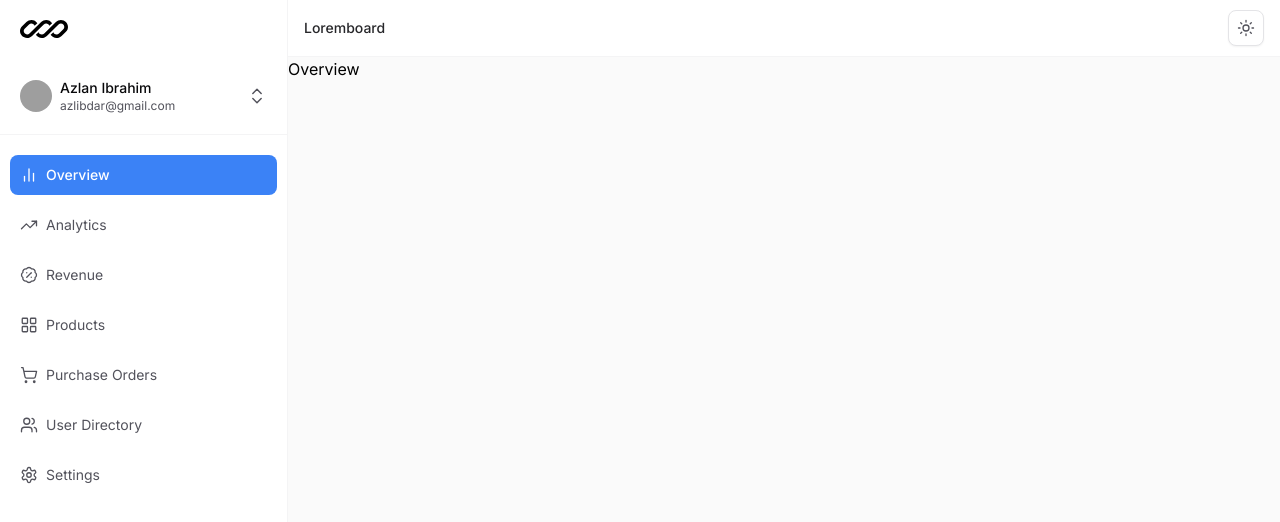
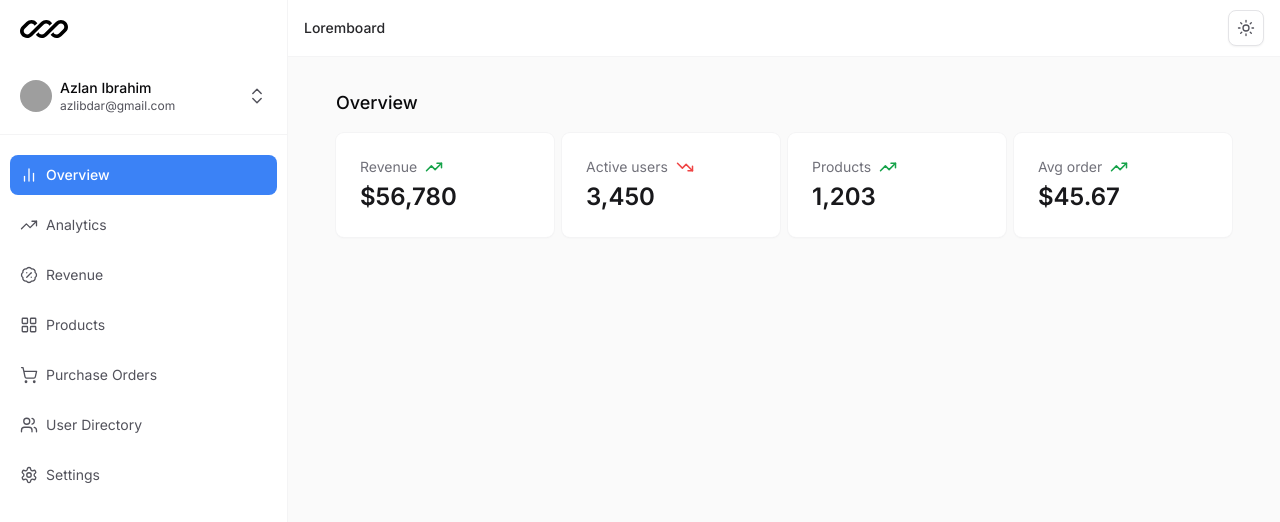
Before and after one commit to azlibdar/loremboard, a React (Vite) app: page / in a window 1280 px wide. Shown: the top 522 px of the page. Built offline with nearby package versions, Linux system fonts and the light colour scheme; grey boxes are pictures that could not be loaded.

Commit message:
add stats for overview page and make reusable components

```diff
--- a/package.json
+++ b/package.json
@@ -10,6 +10,7 @@
     "preview": "vite preview"
   },
   "dependencies": {
+    "@tailwindcss/container-queries": "^0.1.1",
     "clsx": "^2.1.1",
     "lucide-react": "^0.462.0",
     "motion": "^11.12.0",
--- /dev/null
+++ b/src/components/Typography/Heading.tsx
@@ -0,0 +1,9 @@
+interface Props {
+  children: React.ReactNode;
+}
+
+const Heading = ({ children }: Props) => {
+  return <h1 className="text-base lg:text-lg font-medium text-zinc-950 dark:text-zinc-100">{children}</h1>;
+};
+
+export default Heading;
--- /dev/null
+++ b/src/components/chart/StatsCard.tsx
@@ -0,0 +1,36 @@
+import { TrendingDown, TrendingUp } from "lucide-react";
+
+interface Props {
+  title: string;
+  value: string;
+  change?: number;
+}
+
+const StatsCard = ({ title, value, change }: Props) => {
+  const calculateChange = () => {
+    if (change) {
+      return change > 0 ? `+${change}% in 24hrs` : change < 0 ? `${change}% in 24hrs` : "0% in 24hrs";
+    }
+  };
+  return (
+    <div
+      title={calculateChange()}
+      className="w-full bg-white dark:bg-zinc-900 transition shadow-sm ring-1 ring-zinc-100 dark:ring-zinc-800 p-6 rounded-lg"
+    >
+      <h3 className="text-sm text-zinc-500 dark:text-zinc-400 flex items-center gap-2">
+        {title}
+        <span className="center-everything">
+          {change &&
+            (change > 0 ? (
+              <TrendingUp size={18} className="text-green-600 dark:text-green-500" />
+            ) : change < 0 ? (
+              <TrendingDown size={18} className="text-red-500" />
+            ) : null)}
+        </span>
+      </h3>
+      <p className="text-xl lg:text-2xl mt-1 font-semibold text-zinc-900 dark:text-zinc-100">{value}</p>
+    </div>
+  );
+};
+
+export default StatsCard;
--- /dev/null
+++ b/src/components/layout/Section.tsx
@@ -0,0 +1,13 @@
+interface Props {
+  children: React.ReactNode;
+}
+
+const Section = ({ children }: Props) => {
+  return (
+    <section className="w-full container-type">
+      <div className="max-w-7xl mx-auto py-8 px-4 lg:px-12">{children}</div>
+    </section>
+  );
+};
+
+export default Section;
--- a/src/index.css
+++ b/src/index.css
@@ -15,6 +15,10 @@ body {
   @apply bg-zinc-50 dark:bg-zinc-950;
 }
 
+.container-type {
+  container-type: inline-size;
+}
+
 .center-everything {
   @apply flex items-center justify-center;
 }
--- a/src/pages/Overview/Overview.tsx
+++ b/src/pages/Overview/Overview.tsx
@@ -1,5 +1,19 @@
+import StatsCard from "../../components/chart/StatsCard";
+import Section from "../../components/layout/Section";
+import Heading from "../../components/Typography/Heading";
+import { overviewStats } from "./data";
+
 const Overview = () => {
-  return <div>Overview</div>;
+  return (
+    <Section>
+      <Heading>Overview</Heading>
+      <div className="@container py-4 grid grid-cols-2 @[900px]:grid-cols-4 gap-2">
+        {overviewStats.map((stat) => (
+          <StatsCard key={stat.title} title={stat.title} value={stat.value} change={stat.change} />
+        ))}
+      </div>
+    </Section>
+  );
 };
 
 export default Overview;
--- /dev/null
+++ b/src/pages/Overview/data/index.ts
@@ -0,0 +1 @@
+export * from "./overviewStats";
--- /dev/null
+++ b/src/pages/Overview/data/overviewStats.ts
@@ -0,0 +1,22 @@
+export const overviewStats = [
+  {
+    title: "Revenue",
+    value: "$56,780",
+    change: +5.4,
+  },
+  {
+    title: "Active users",
+    value: "3,450",
+    change: -1.2,
+  },
+  {
+    title: "Products",
+    value: "1,203",
+    change: 0.8,
+  },
+  {
+    title: "Avg order",
+    value: "$45.67",
+    change: 2.1,
+  },
+];
--- a/tailwind.config.js
+++ b/tailwind.config.js
@@ -11,5 +11,5 @@ export default {
       },
     },
   },
-  plugins: [],
+  plugins: [require("@tailwindcss/container-queries")],
 };
```
Also changed, not shown: 1 other file (tests, documents, lock files or other folders).
